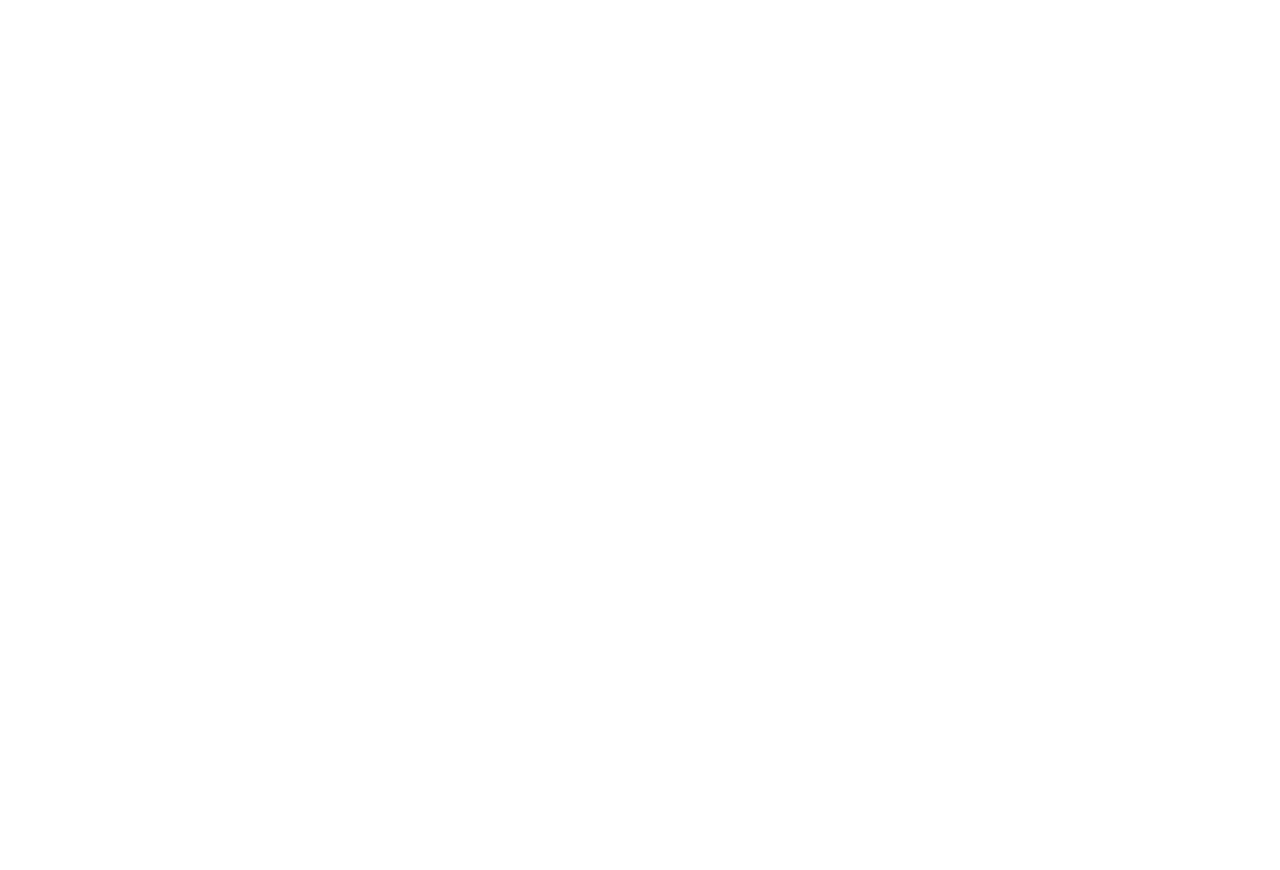
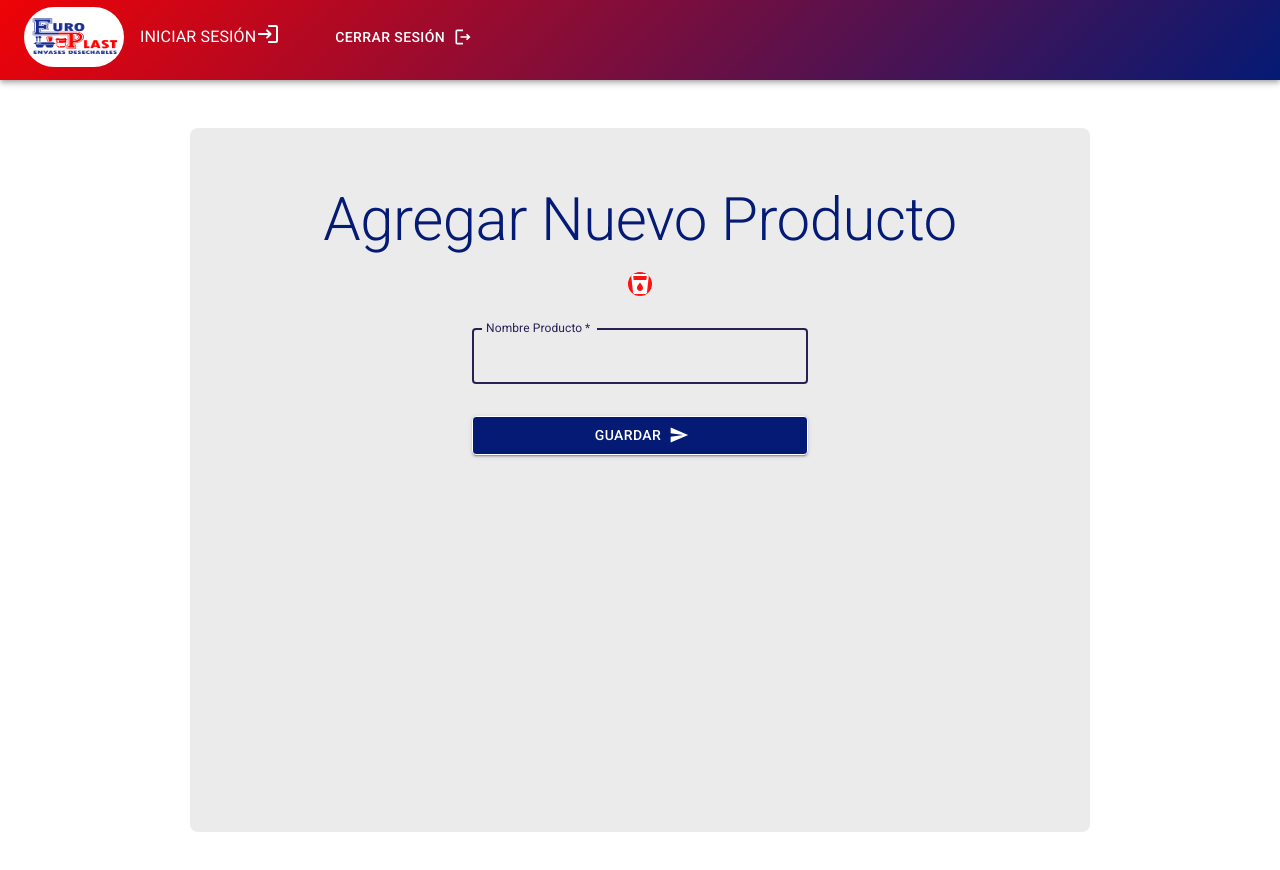
Before and after one commit to Gonzalo-Aruquipa/EURO-Prints-front, a React (Vite) app: page /new-product in a window 1280 px wide. Before the commit this address had no page. Shown: the top 870 px of the page. Before the commit the page ends 800 px from the top, so only its background shows below. Built offline with nearby package versions, Linux system fonts and the light colour scheme.

Commit message:
newproduct and newprint component

```diff
--- a/package.json
+++ b/package.json
@@ -14,6 +14,8 @@
     "@emotion/styled": "^11.11.0",
     "@mui/icons-material": "^5.14.1",
     "@mui/material": "^5.14.2",
+    "@mui/x-date-pickers": "^6.11.0",
+    "dayjs": "^1.11.9",
     "react": "^18.2.0",
     "react-dom": "^18.2.0",
     "react-router-dom": "^6.14.2"
--- a/src/App.jsx
+++ b/src/App.jsx
@@ -8,6 +8,8 @@
 import { Login } from "./components/Login";
 import { NewUser } from "./components/NewUser";
 import { NewClient } from "./components/NewClient";
+import { NewProduct } from "./components/NewProduct";
+import { NewPrint } from "./components/NewPrint";
 
 function App() {
   return (
@@ -21,6 +23,8 @@
             <Route exact path="/clients" element={<Clients />} />
             <Route exact path="/new-client" element={<NewClient />} />
             <Route exact path="/products" element={<Products />} />
+            <Route exact path="/new-product" element={<NewProduct />} />
+            <Route exact path="/new-print" element={<NewPrint/>} />
             <Route exact path="/login" element={<Login />} />
           </Routes>
         </AppTheme>
--- a/src/components/Clients.jsx
+++ b/src/components/Clients.jsx
@@ -12,7 +12,7 @@
 import DeleteIcon from "@mui/icons-material/Delete";
 import Stack from "@mui/material/Stack";
 import BorderColorIcon from "@mui/icons-material/BorderColor";
-import SendIcon from "@mui/icons-material/Send";
+import AddCircleOutlineIcon from '@mui/icons-material/AddCircleOutline';
 
 import "../App.css";
 import { Box } from "@mui/material";
@@ -47,7 +47,7 @@
         <Box position={"relative"} className="users">
         <div className="btn-create">
         <NavLink to={"/new-client"}>
-          <Button sx={{ bgcolor: "#ff0000ec", color:"white", borderColor: "#041A74" }} variant="outlined" endIcon={<SendIcon />}>
+          <Button sx={{ bgcolor: "#ff0000ec", color:"white", borderColor: "#041A74" }} variant="outlined" endIcon={<AddCircleOutlineIcon />}>
             Nuevo Cliente
           </Button>
           </NavLink>
--- /dev/null
+++ b/src/components/NewPrint.jsx
@@ -0,0 +1,167 @@
+import {
+  Box,
+  Button,
+  Container,
+  CssBaseline,
+  FormControl,
+  Grid,
+  InputLabel,
+  MenuItem,
+  Select,
+  TextField,
+  Typography,
+} from "@mui/material";
+import GradientIcon from "@mui/icons-material/Gradient";
+import { DemoContainer } from "@mui/x-date-pickers/internals/demo";
+import { AdapterDayjs } from "@mui/x-date-pickers/AdapterDayjs";
+import { LocalizationProvider } from "@mui/x-date-pickers/LocalizationProvider";
+import { DatePicker } from "@mui/x-date-pickers/DatePicker";
+import dayjs from 'dayjs';
+import "dayjs/locale/en-gb";
+import { Send } from "@mui/icons-material";
+
+import { Navbar } from "./Navbar";
+import { useNavigate } from "react-router-dom";
+import { useState } from "react";
+
+export const NewPrint = () => {
+  const navigate = useNavigate();
+  const [value, setValue] = useState(dayjs('17-04-2023'));
+  const fecha = value.$D+"-"+(value.$M+1)+"-"+value.$y;
+
+  const [form, setForm] = useState({
+    responsable: "",
+    product: "",
+    cantidad: "",
+    fecha_e: "",
+  });
+  form.fecha_e=fecha;
+
+  const handleChange = (e) => {
+    setForm({ ...form, [e.target.name]: e.target.value });
+  };
+
+  const handleSubmit = () => {
+    navigate("/");
+  };
+  return (
+    <>
+      <Navbar />
+      <CssBaseline />
+      <Grid container component="main" sx={{ height: "100vh", padding: 6 }}>
+        <Container
+          component="main"
+          maxWidth="md"
+          sx={{ bgcolor: "#ebebeb", padding: 3, borderRadius: 2 }}
+        >
+          <CssBaseline />
+          <Box
+            sx={{
+              marginTop: 4,
+              display: "flex",
+              flexDirection: "column",
+              alignItems: "center",
+            }}
+          >
+            <Typography
+              component="h1"
+              variant="h2"
+              sx={{ color: "#041A74", mb: 1 }}
+            >
+              Agregar Nueva Impresión
+            </Typography>
+            <GradientIcon
+              sx={{
+                m: 1,
+                bgcolor: "#ff0000ec",
+                color: "#fff",
+                borderRadius: 4,
+              }}
+            ></GradientIcon>
+
+            <Box
+              component="form"
+              noValidate
+              onSubmit={handleSubmit}
+              sx={{ mt: 1 }}
+            >
+              <FormControl fullWidth>
+                <InputLabel id="responsable">Responsable *</InputLabel>
+                <Select
+                  sx={{ mb: 2 }}
+                  labelId="demo-simple-select-label"
+                  id="responsable"
+                  // value={age}
+                  label="Responsable *"
+                  onChange={handleChange}
+                  name="responsable"
+                >
+                  <MenuItem value={"Administrador"}>Trabajador 1</MenuItem>
+                  <MenuItem value={"Impresiones"}>Trabajador 2</MenuItem>
+                </Select>
+              </FormControl>
+
+              <FormControl fullWidth>
+                <InputLabel id="producto">Producto *</InputLabel>
+                <Select
+                  labelId="demo-simple-select-label"
+                  id="producto"
+                  name="product"
+                  label="Producto *"
+                  onChange={handleChange}
+                >
+                  <MenuItem value={"3435kk"}>CT-5</MenuItem>
+                  <MenuItem value={"123123"}>CT-4</MenuItem>
+                </Select>
+              </FormControl>
+
+              <TextField
+                margin="normal"
+                onChange={ handleChange}
+                required
+                fullWidth
+                type="text"
+                id="cantidad"
+                label="Cantidad"
+                name="cantidad"
+                autoComplete="name"
+                autoFocus
+              />
+              <LocalizationProvider
+                dateAdapter={AdapterDayjs}
+                adapterLocale={"en-gb"}
+              >
+                <DemoContainer components={["DatePicker"]}>
+                  <DatePicker
+                    sx={{
+                      width: "100%",
+                    }}
+                    value={value}
+                    onChange={(newValue) => setValue(newValue)}
+                    label="Fecha de Entrega"
+                  />
+                </DemoContainer>
+              </LocalizationProvider>
+
+              <Button
+                type="submit"
+                fullWidth
+                variant="contained"
+                endIcon={<Send />}
+                sx={{
+                  mt: 3,
+                  mb: 2,
+                  bgcolor: "#041A74",
+                  color: "#fff",
+                  border: 1,
+                }}
+              >
+                Guardar
+              </Button>
+            </Box>
+          </Box>
+        </Container>
+      </Grid>
+    </>
+  );
+};
--- /dev/null
+++ b/src/components/NewProduct.jsx
@@ -0,0 +1,95 @@
+import {
+  Box,
+  Button,
+  Container,
+  CssBaseline,
+  Grid,
+  TextField,
+  Typography,
+} from "@mui/material";
+import LocalDrinkIcon from "@mui/icons-material/LocalDrink";
+import { Send } from "@mui/icons-material";
+import { Navbar } from "./Navbar";
+import { useNavigate } from "react-router-dom";
+
+export const NewProduct = () => {
+  const navigate = useNavigate();
+  const handleSubmit = () => {
+    navigate("/products");
+  };
+  return (
+    <>
+      <Navbar />
+      <CssBaseline />
+      <Grid container component="main" sx={{ height: "100vh", padding: 6 }}>
+        <Container
+          component="main"
+          maxWidth="md"
+          sx={{ bgcolor: "#ebebeb", padding: 3, borderRadius: 2 }}
+        >
+          <CssBaseline />
+          <Box
+            sx={{
+              marginTop: 4,
+              display: "flex",
+              flexDirection: "column",
+              alignItems: "center",
+            }}
+          >
+            <Typography
+              component="h1"
+              variant="h2"
+              sx={{ color: "#041A74", mb: 1 }}
+            >
+              Agregar Nuevo Producto
+            </Typography>
+            <LocalDrinkIcon
+              sx={{
+                m: 1,
+                bgcolor: "#ff0000ec",
+                color: "#fff",
+                borderRadius: 4,
+              }}
+            ></LocalDrinkIcon>
+
+            <Box
+              component="form"
+              noValidate
+              onSubmit={handleSubmit}
+              sx={{ mt: 1 }}
+            >
+              <TextField
+                margin="normal"
+                // onChange={(e) => handleUser(e)}
+                required
+                fullWidth
+                type="text"
+                id="name"
+                label="Nombre Producto"
+                name="name"
+                autoComplete="name"
+                autoFocus
+              />
+
+              <Button
+                type="submit"
+                fullWidth
+                variant="contained"
+                endIcon={<Send />}
+                sx={{
+                  mt: 3,
+                  mb: 2,
+                  bgcolor: "#041A74",
+                  color: "#fff",
+                  border: 1,
+                }}
+              >
+                Guardar
+              </Button>
+            </Box>
+          </Box>
+        </Container>
+      </Grid>
+    </>
+  );
+};
--- a/src/components/Prints.jsx
+++ b/src/components/Prints.jsx
@@ -14,9 +14,11 @@
 import DeleteIcon from "@mui/icons-material/Delete";
 import Stack from "@mui/material/Stack";
 import BorderColorIcon from "@mui/icons-material/BorderColor";
-import SendIcon from "@mui/icons-material/Send";
+
+import AddCircleOutlineIcon from '@mui/icons-material/AddCircleOutline';
 
 import "../App.css";
+import { NavLink } from "react-router-dom";
 
 const StyledTableCell = styled(TableCell)(({ theme }) => ({
   [`&.${tableCellClasses.head}`]: {
@@ -43,9 +45,11 @@
     <>
       <div className="prints">
         <div className="btn-create">
-          <Button sx={{ bgcolor: "#ff0000ec", color:"white", borderColor: "#041A74" }} variant="outlined" endIcon={<SendIcon />}>
-            Nueva Asignación
+        <NavLink to={"/new-print"}>
+          <Button sx={{ bgcolor: "#ff0000ec", color:"white", borderColor: "#041A74" }} variant="outlined" endIcon={<AddCircleOutlineIcon />}>
+            Nueva Impresión
           </Button>
+          </NavLink>
         </div>
 
         <TableContainer component={Paper}>
```
Also changed, not shown: src/components/Products.jsx (+6 -5 lines), 1 other file (tests, documents, lock files or other folders).
